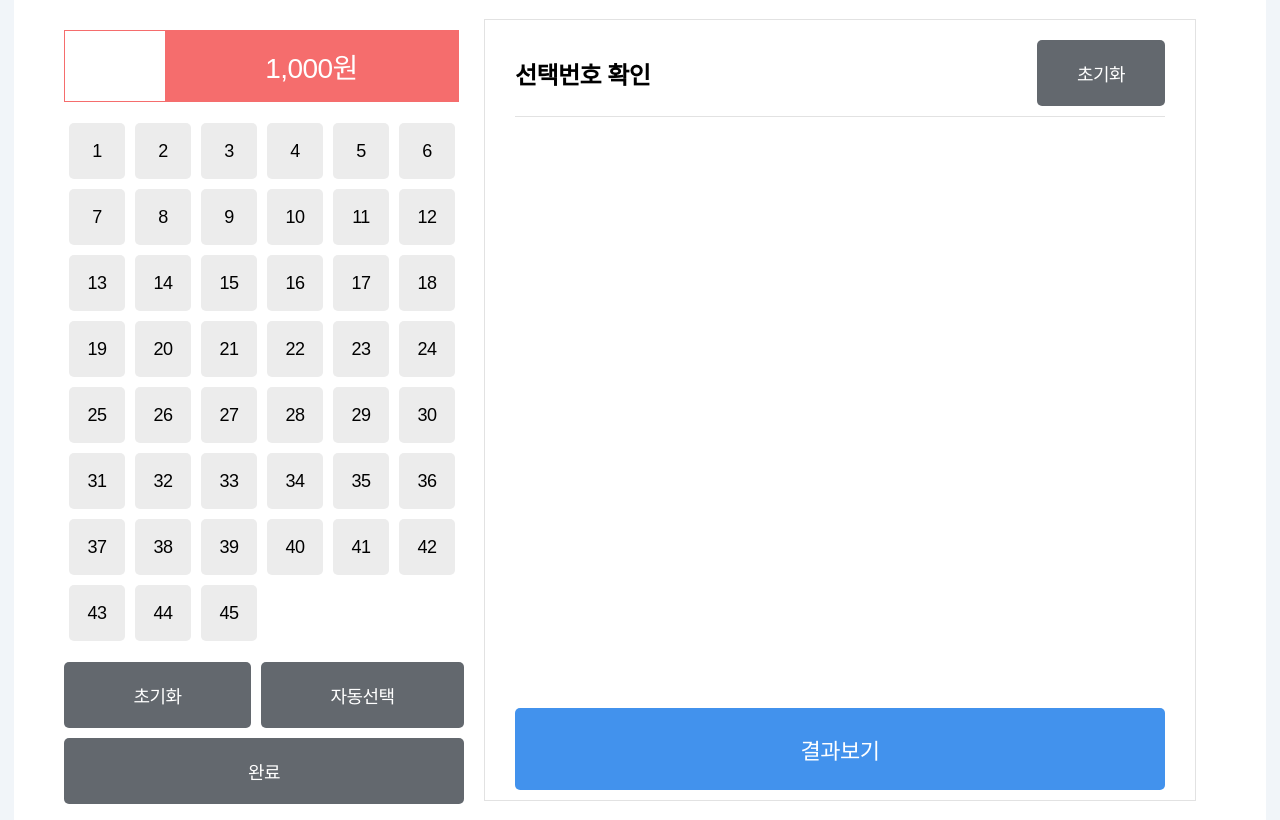
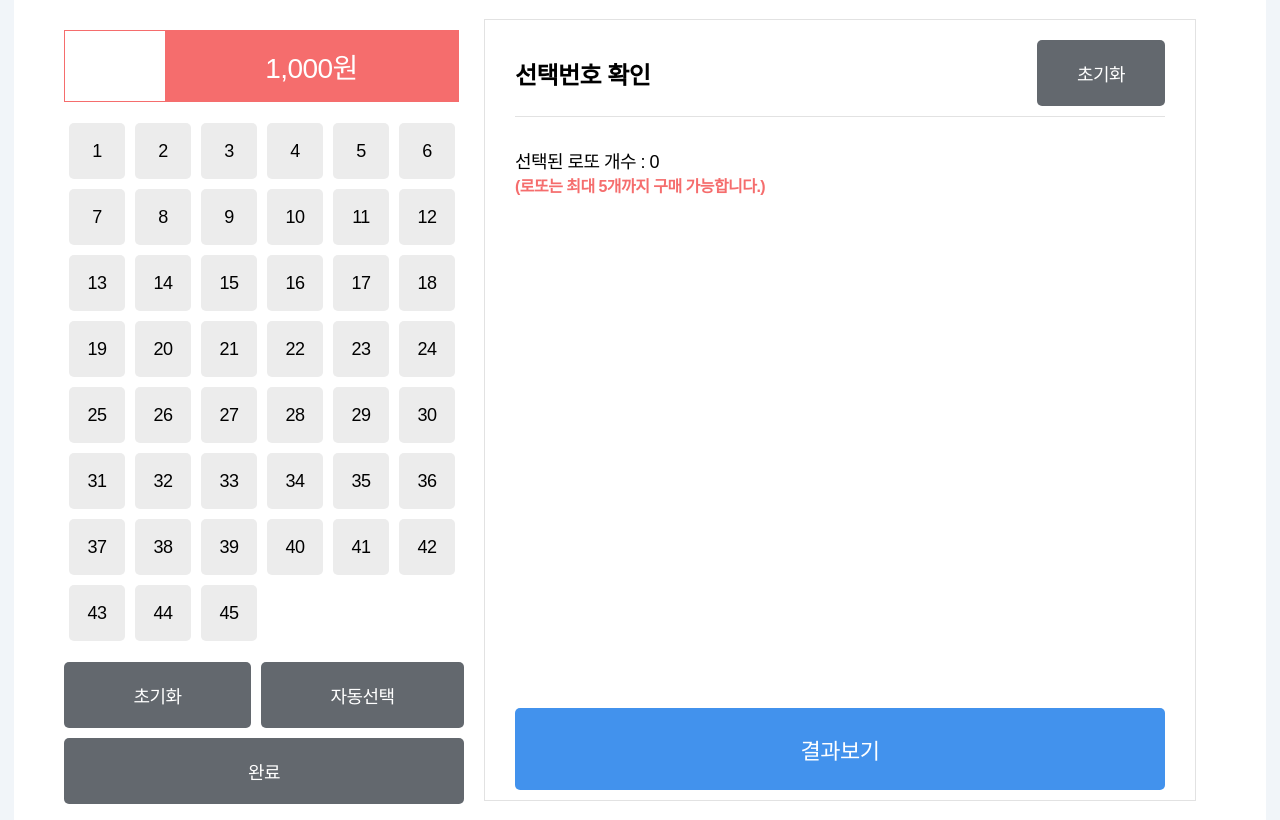
Before and after one commit to mihyunLee/react-lotto, a React (Create React App) app: page / in a window 1280 px wide. Built offline with nearby package versions, Linux system fonts and the light colour scheme; a web font is replaced by a local one.

Commit message:
feat: 로또 구매 개수 제한 걸기

```diff
--- a/src/App.css
+++ b/src/App.css
@@ -151,6 +151,26 @@ body {
   font-weight: bold;
 }
 
+.LottoList .lotto_count {
+  display: flex;
+  flex-direction: column;
+
+  padding-top: 30px;
+}
+
+.LottoList .lotto_count span:nth-child(2) {
+  font-size: 16px;
+  font-weight: bold;
+  color: #f56d6d;
+}
+
+.LottoList .lotto_list {
+  flex-grow: 1;
+  display: flex;
+  flex-direction: column;
+  justify-content: center;
+}
+
 .LottoList .result_btn Button {
   width: 100%;
   padding: 25px 0px;
--- a/src/App.js
+++ b/src/App.js
@@ -9,6 +9,9 @@ const App = () => {
   const dataId = useRef(0);
 
   const onSubmit = (isAuto, selectedNumbers) => {
+    if (data.length === 5) {
+      return;
+    }
     const newLotto = {
       isAuto,
       selectedNumbers,
--- a/src/components/LottoList.js
+++ b/src/components/LottoList.js
@@ -7,6 +7,10 @@ const LottoList = ({ onReset, onRemove, lottoList }) => {
       <div className="header">
         <span>선택번호 확인</span>
         <Button text={"초기화"} type={"negative"} onClick={onReset} />
+      </div>
+      <div className="lotto_count">
+        <span>선택된 로또 개수 : {lottoList.length}</span>
+        <span>(로또는 최대 5개까지 구매 가능합니다.)</span>
       </div>
       <div className="lotto_list">
         {lottoList.map((item) => (
--- a/src/components/Selector.js
+++ b/src/components/Selector.js
@@ -58,11 +58,8 @@ const Selector = ({ onSubmit }) => {
   };
 
   const handleSubmit = () => {
-    if (state.selectedNumbers.length === LOTTO_MAX_COUNT) {
-      onSubmit(state.isAuto, state.selectedNumbers);
-      handleReset();
-      return;
-    }
+    onSubmit(state.isAuto, state.selectedNumbers);
+    handleReset();
   };
 
   return (
```
